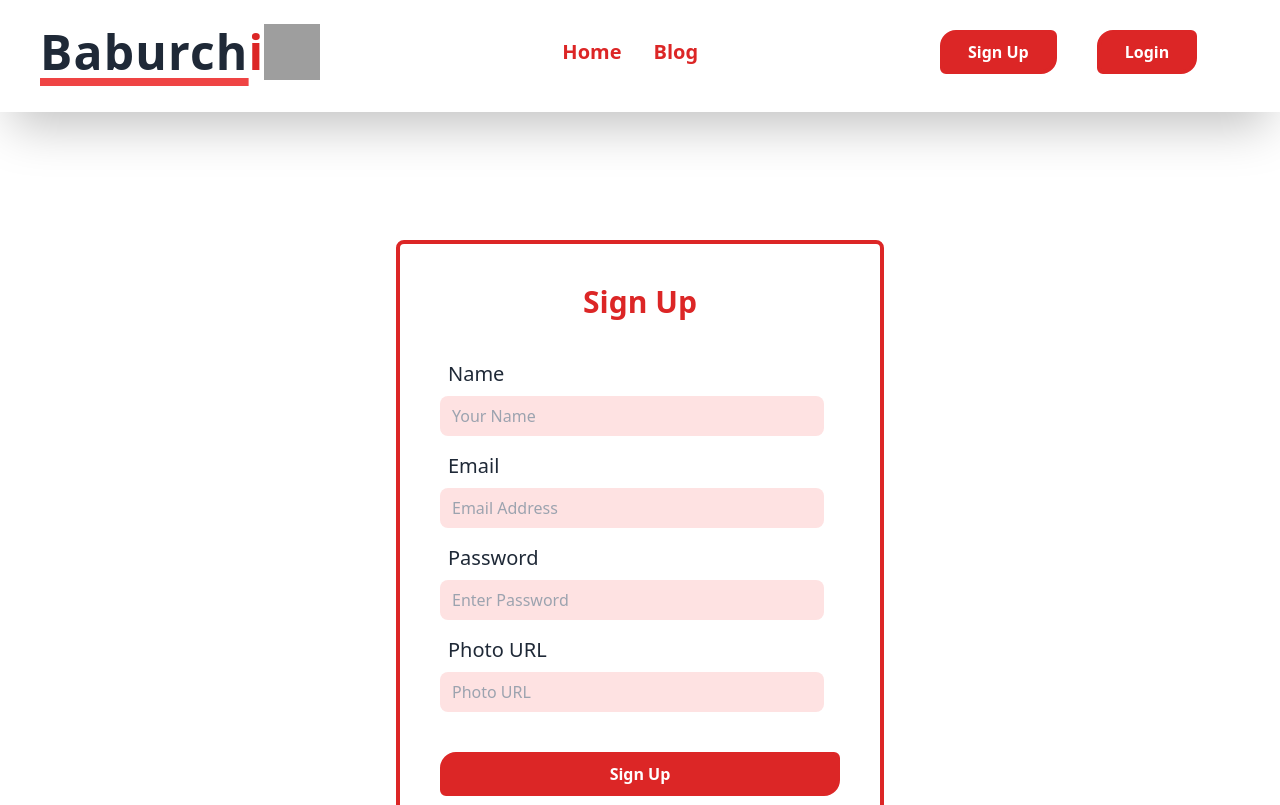
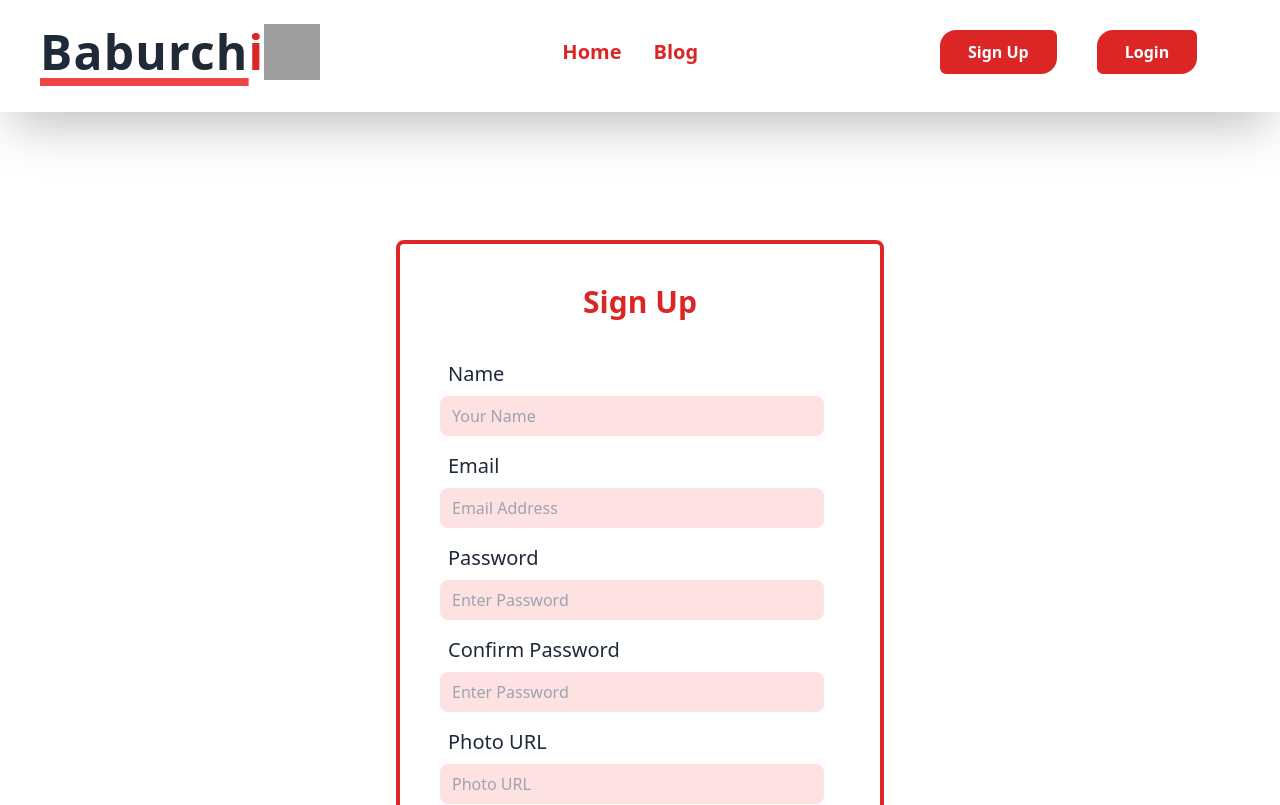
Before and after one commit to Sagor66/Baburchi-Client, a React (Vite) app: page /register in a window 1280 px wide. Shown: the top 805 px of the page. Built offline with nearby package versions, Linux system fonts and the light colour scheme; no server answers; grey boxes are pictures that could not be loaded.

Commit message:
added validation

```diff
--- a/src/pages/Register/Register.jsx
+++ b/src/pages/Register/Register.jsx
@@ -16,12 +16,14 @@ const Register = () => {
     const form = event.target;
     const email = form.email.value;
     const password = form.password.value;
+    const confirmPassword = form.confirmPassword.value;
     const name = form.name.value;
     const photoURL = form.url.value;
 
     setError('')
 
-    createUser(email, password)
+    if (password === confirmPassword) {
+      createUser(email, password)
       .then((result) => {
         const createUser = result.user;
         console.log(createUser);
@@ -30,9 +32,17 @@ const Register = () => {
         form.reset()
       })
       .catch((error) => {
-        setError(error.message)
+        if (password.length < 6) {
+          setError(`Pass too short! Minimum 6 characters needed \n${error.message}`)
+        } else {
+          setError(error.message)
+        }
         console.log(error.message)
       });
+    } else {
+      setError(`Password and Confirm Password fields expect same value \n${error.message}`)
+    }
+
 
     const updateUserData = (user, name, photo) => {
       updateProfile(user, {
@@ -83,6 +93,16 @@ const Register = () => {
           />
         </label>
         <label className="w-[300px] md:w-[400px] form-label md:inline-block">
+          <span className="text-xl font-medium p-2 md:inline-block">Confirm Password</span>
+          <input
+            className="form-input"
+            type="password"
+            name="confirmPassword"
+            placeholder="Enter Password"
+            required
+          />
+        </label>
+        <label className="w-[300px] md:w-[400px] form-label md:inline-block">
           <span className="text-xl font-medium p-2 md:inline-block">
             Photo URL
           </span>
```
